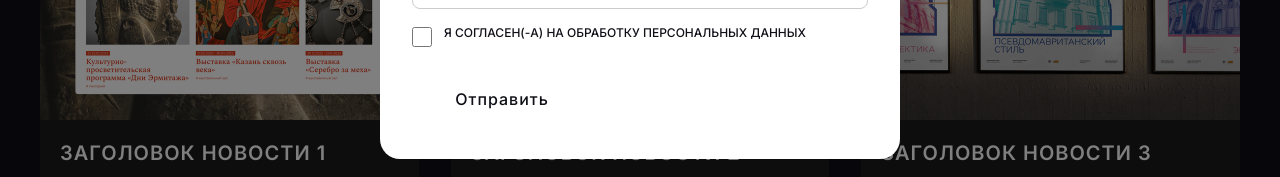
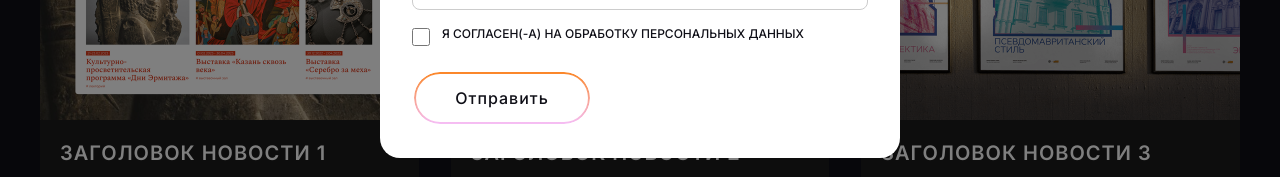
Before and after one commit to endzhe23/news-portal, a Next.js app: page / in a window 1280 px wide. Both pictures are taken after a click on the button "Связаться с нами". Shown: the part 444-621 px from the top of the page. Built offline with nearby package versions, Linux system fonts and the light colour scheme.

Commit message:
change styles

```diff
--- a/src/components/ContactForm/ContactForm.module.scss
+++ b/src/components/ContactForm/ContactForm.module.scss
@@ -154,8 +154,8 @@
 }
 
 .checkbox {
-  width: 20px;
-  height: 20px;
+  width: 18px;
+  height: 18px;
   accent-color: #FB8627;
   cursor: pointer;
   flex-shrink: 0;
@@ -176,7 +176,7 @@
   background: transparent;
   border: 2px solid transparent;
   color: #0F0F17;
-  padding: 16px;
+  padding: 16px 40px;
   border-radius: 40px;
   font-size: 16px;
   font-weight: 500;
@@ -187,13 +187,14 @@
   width: auto;
   min-width: 180px;
   align-self: flex-start;
+  overflow: hidden;
 
    &::before {
     content: '';
     position: absolute;
     inset: 0;
     background: var(--gradient-border);
-    z-index: -1;
+    z-index: 1;
     border-radius: 40px;
   }
 
@@ -203,7 +204,7 @@
     inset: 2px;
     background: #ffffff;
     border-radius: 38px;
-    z-index: -1;
+    z-index: 2;
     transition: all 0.3s ease;
   }
 
@@ -211,12 +212,23 @@
     background: var(--gradient-border);
   }
 
+  span {
+    position: relative;
+    z-index: 3;
+    transition: color 0.3s ease;
+  }
+
+  &:hover span {
+    color: #0F0F17;
+  }
+
+
   &:hover {
     transform: translateY(-2px);
   }
 
   @media (max-width: 768px) {
-    padding: 14px;
+    padding: 14px 32px;
   }
 }
 
--- a/src/components/ContactForm/ContactForm.tsx
+++ b/src/components/ContactForm/ContactForm.tsx
@@ -164,7 +164,7 @@ export const ContactForm = ({ isOpen, onClose }: ContactFormProps) => {
           </div>
 
           <button type="submit" className={styles.submitButton}>
-            Отправить
+            <span>Отправить</span>
           </button>
         </form>
       </div>
--- a/src/components/Header/Header.module.scss
+++ b/src/components/Header/Header.module.scss
@@ -5,7 +5,7 @@
   right: 0;
   height: 119px;
   z-index: 100;
-  background-color: #1a1a1a;
+  background-color: #0F0F17;
   border-bottom: 1px solid #FFFFFF;
   padding: 20px 60px;
   display: flex;
```
